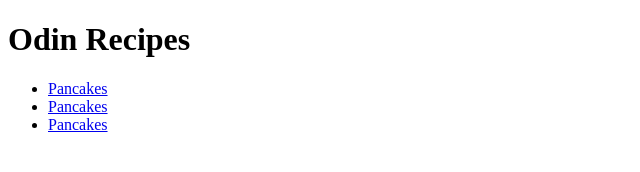
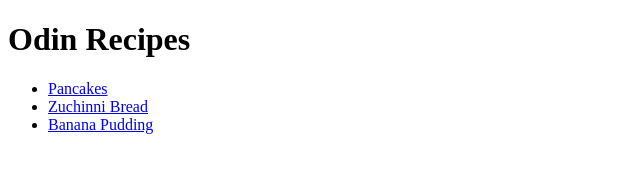
Before and after one commit to MiracleChatman/odin_recipes, a plain HTML site: page index.html in a window 1280 px wide. Shown: the whole page, without its empty margins (0-640 px from the left). Drawn offline with Linux system fonts and the light colour scheme.

Commit message:
connected all files on index

```diff
--- a/index.html
+++ b/index.html
@@ -9,8 +9,8 @@
     <h1>Odin Recipes</h1>
     <ul>
         <li><a href="recipes/pancakes.html">Pancakes</a></li>
-        <li><a href="recipes/zuchinni_bread.html">Pancakes</a></li>
-        <li><a href="recipes/pancakes.html">Pancakes</a></li>
+        <li><a href="recipes/zuchinni_bread.html">Zuchinni Bread</a></li>
+        <li><a href="recipes/bananas-pudding.html">Banana Pudding</a></li>
     </ul>
 
 </body>
```
